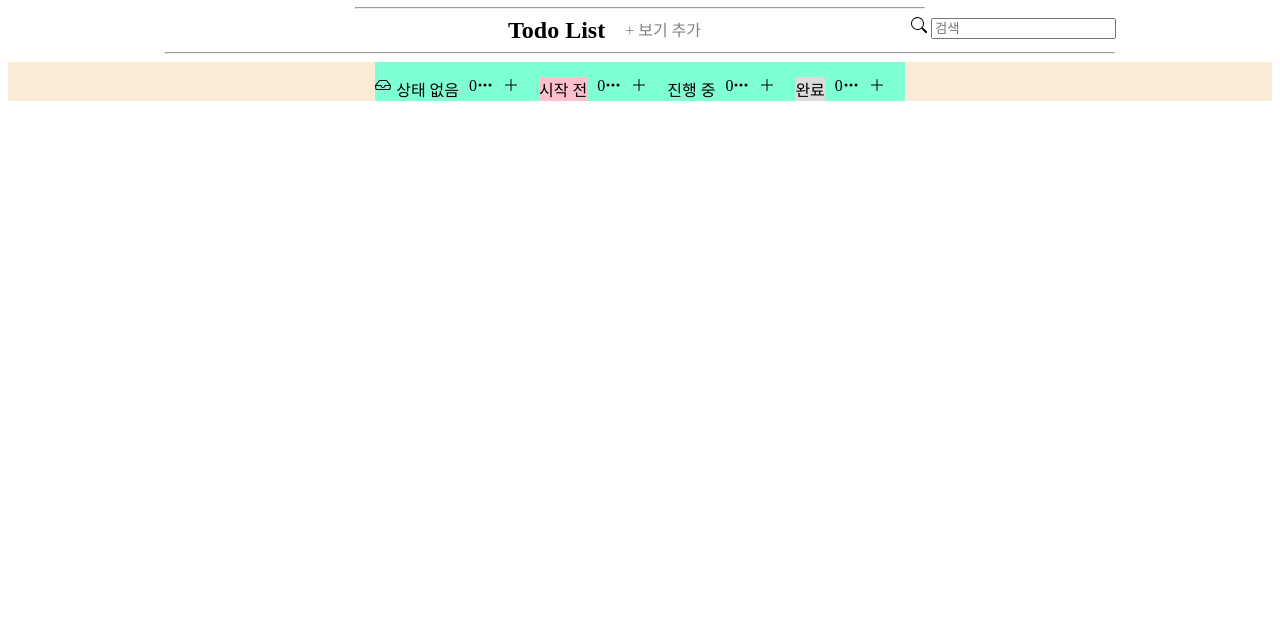
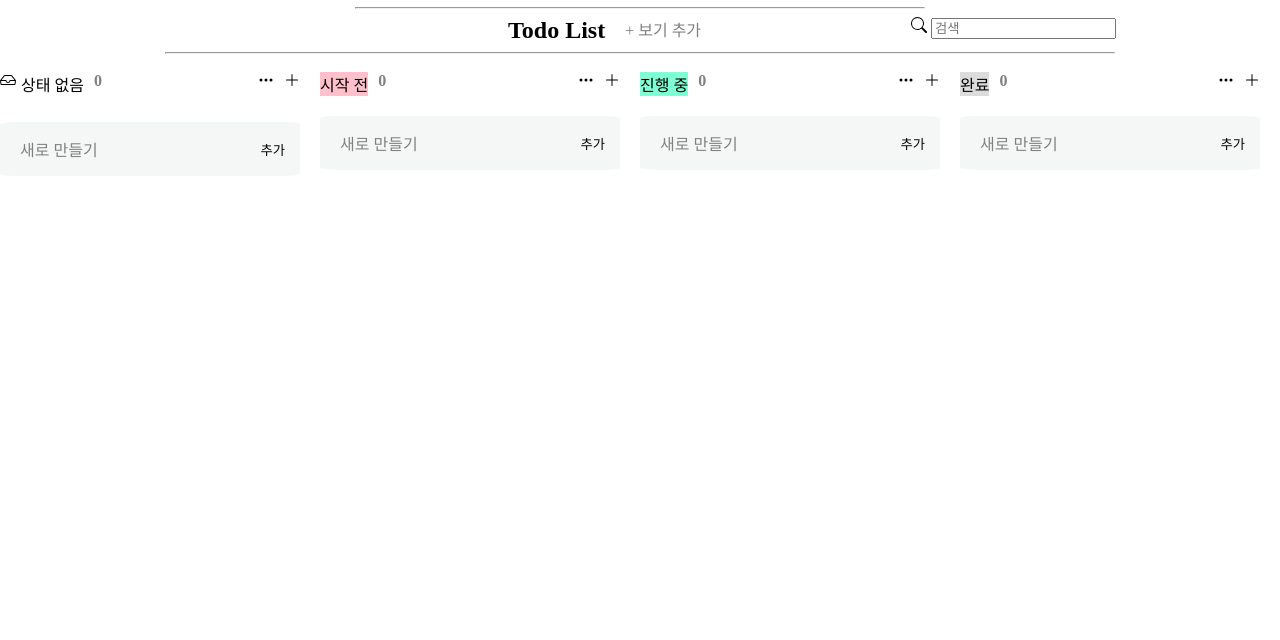
Before and after one commit to BBaekom/--, a plain HTML site: page WEBPROGRAMMING/Todolist.html in a window 1280 px wide. Shown: the part 160-800 px from the top of the page. Drawn offline with Linux system fonts and the light colour scheme.

Commit message:
잘 진행중

```diff
--- a/WEBPROGRAMMING/Todolist.css
+++ b/WEBPROGRAMMING/Todolist.css
@@ -37,15 +37,15 @@ h1 {
 #mainscript {
     display: flex;
     justify-content: center;
-    background-color: antiquewhite;
 }
 
 #statement {
-    padding-top: 15px;
-    padding-right: 20px;
+    padding: 10px 0px;
+    margin-right: 20px;
     display: flex;
+    width: 300px;
     justify-content: space-between;
-    background-color: aquamarine;
+    /* border: 1px solid red; */
 }
 
 .one {
@@ -58,6 +58,8 @@ h1 {
 
 #result1 {
     padding-left: 10px;
+    color: grey;
+    font-weight: 700;
 }
 
 .plus {
@@ -75,3 +77,24 @@ h1 {
 #end {
     background-color: gainsboro;
 }
+
+#list {
+    background-color: rgba(230, 235, 232, 0.4);
+    border-radius: 5%;
+    margin: 10px 0px;
+    margin-right: 20px;
+    padding: 15px 0px;
+    display: flex;
+    justify-content: space-between;
+}
+
+.newScript {
+    padding-left: 20px;
+    color: grey;
+}
+
+.addNew {
+    border: none;
+    padding-right: 15px;
+    background-color: rgba(230, 235, 232, 0);
+}
--- a/WEBPROGRAMMING/Todolist.html
+++ b/WEBPROGRAMMING/Todolist.html
@@ -27,7 +27,7 @@
     </span>
     <hr id="secondHr">
     <main id="mainscript">
-        <section>
+        <section class="none">
             <div id="statement">
                 <div class="one">
                     <svg xmlns="http://www.w3.org/2000/svg" width="16" height="16" fill="currentColor" class="inbox"
@@ -51,18 +51,21 @@
                     </svg>
                 </div>
             </div>
-            <div>
-
+            <ul></ul>
+            <div id="list">
+                <div class="newScript">새로 만들기</div>
+                <button class="addNew">추가</button>
             </div>
         </section>
+        <section>
             <div id="statement">
                 <div class="one">
                     <div id="before-start">시작 전</div>
                     <div id="result1">0</div>
                 </div>
                 <div class="one">
-                <svg xmlns="http://www.w3.org/2000/svg" width="16" height="16" fill="currentColor" class="three-dots"
-                    viewBox="0 0 16 16">
+                    <svg xmlns="http://www.w3.org/2000/svg" width="16" height="16" fill="currentColor"
+                        class="three-dots" viewBox="0 0 16 16">
                         <path
                             d="M3 9.5a1.5 1.5 0 1 1 0-3 1.5 1.5 0 0 1 0 3zm5 0a1.5 1.5 0 1 1 0-3 1.5 1.5 0 0 1 0 3zm5 0a1.5 1.5 0 1 1 0-3 1.5 1.5 0 0 1 0 3z" />
                     </svg>
@@ -73,14 +76,20 @@
                     </svg>
                 </div>
             </div>
+            <div id="list">
+                <div class="newScript">새로 만들기</div>
+                <button class="addNew">추가</button>
+            </div>
+        </section>
+        <section>
             <div id="statement">
                 <div class="one">
                     <div id="running">진행 중</div>
                     <div id="result1">0</div>
                 </div>
                 <div class="one">
-                <svg xmlns="http://www.w3.org/2000/svg" width="16" height="16" fill="currentColor" class="three-dots"
-                    viewBox="0 0 16 16">
+                    <svg xmlns="http://www.w3.org/2000/svg" width="16" height="16" fill="currentColor"
+                        class="three-dots" viewBox="0 0 16 16">
                         <path
                             d="M3 9.5a1.5 1.5 0 1 1 0-3 1.5 1.5 0 0 1 0 3zm5 0a1.5 1.5 0 1 1 0-3 1.5 1.5 0 0 1 0 3zm5 0a1.5 1.5 0 1 1 0-3 1.5 1.5 0 0 1 0 3z" />
                     </svg>
@@ -91,14 +100,20 @@
                     </svg>
                 </div>
             </div>
+            <div id="list">
+                <div class="newScript">새로 만들기</div>
+                <button class="addNew">추가</button>
+            </div>
+        </section>
+        <section>
             <div id="statement">
                 <div class="one">
                     <div id="end">완료</div>
                     <div id="result1">0</div>
                 </div>
                 <div class="one">
-                <svg xmlns="http://www.w3.org/2000/svg" width="16" height="16" fill="currentColor" class="three-dots"
-                    viewBox="0 0 16 16">
+                    <svg xmlns="http://www.w3.org/2000/svg" width="16" height="16" fill="currentColor"
+                        class="three-dots" viewBox="0 0 16 16">
                         <path
                             d="M3 9.5a1.5 1.5 0 1 1 0-3 1.5 1.5 0 0 1 0 3zm5 0a1.5 1.5 0 1 1 0-3 1.5 1.5 0 0 1 0 3zm5 0a1.5 1.5 0 1 1 0-3 1.5 1.5 0 0 1 0 3z" />
                     </svg>
@@ -109,7 +124,13 @@
                     </svg>
                 </div>
             </div>
+            <div id="list">
+                <div class="newScript">새로 만들기</div>
+                <button class="addNew">추가</button>
+            </div>
+        </section>
     </main>
+    <link rel="stylesheet" href="Todolist.js">
 </body>
 
 </html>
--- /dev/null
+++ b/WEBPROGRAMMING/Todolist.js
@@ -0,0 +1,4 @@
+let click = document.querySelector(".addNew");
+click.addEventListener("click", function () {
+
+});
```
Lines whose indentation alone changed are shown as unchanged.
